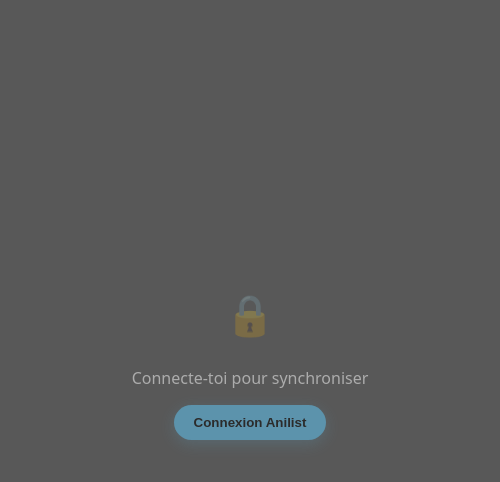
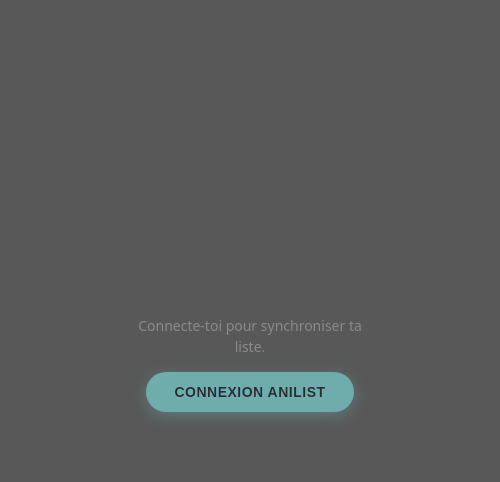
Before and after one commit to MomooowJr/anime-airing-alert, an Electron app: page index.html in a window 500 px wide. Shown: the part 50-532 px from the top of the page. Drawn offline with Linux system fonts and the light colour scheme.

Commit message:
UI/UX: Refined login screen, improved button visibility, and added full translations for errors and status messages

```diff
--- a/assets/scripts/renderer.js
+++ b/assets/scripts/renderer.js
@@ -15,6 +15,8 @@ const translations = {
   fr: {
     statusUpdating: "Sync...",
     statusError: "Erreur",
+    errorRateLimit: "Limite atteinte (Attends)",
+    errorAuth: "Erreur d'authentification",
     late: (n) => `+${n}`,
     upToDate: "À jour",
     settingsTitle: "Paramètres",
@@ -46,6 +48,11 @@ const translations = {
     optSortName: "Nom",
     optOrderAsc: "Croissant",
     optOrderDesc: "Décroissant",
+    // États
+    loginMessage: "Connecte-toi pour synchroniser ta liste.",
+    loginBtn: "Connexion Anilist",
+    emptyState: "Tout est à jour ! Café ? ☕",
+    welcomeTitle: "Bienvenue !",
     // Info-bulles
     tipTheme: "Change l'apparence visuelle de l'application.",
     tipLanguage: "Choisis entre le Français et l'Anglais.",
@@ -64,6 +71,8 @@ const translations = {
   en: {
     statusUpdating: "Sync...",
     statusError: "Error",
+    errorRateLimit: "Rate Limit (Wait)",
+    errorAuth: "Authentication Error",
     late: (n) => `+${n}`,
     upToDate: "Up to date",
     settingsTitle: "Settings",
@@ -95,6 +104,11 @@ const translations = {
     optSortName: "Name",
     optOrderAsc: "Ascending",
     optOrderDesc: "Descending",
+    // States
+    loginMessage: "Log in to sync your list.",
+    loginBtn: "Login with Anilist",
+    emptyState: "Up to date! Coffee? ☕",
+    welcomeTitle: "Welcome!",
     // Tooltips
     tipTheme: "Changes the visual appearance of the application.",
     tipLanguage: "Choose between French and English.",
@@ -229,6 +243,7 @@ async function fetchData(isManual = false) {
       statusEl.style.opacity = 1;
       loadingLine.classList.add("active");
       loadingLine.classList.remove("finished");
+      loadingLine.classList.remove("error"); // Ensure error state is cleared
       loadingLine.style.width = "50%"; // Fake progress
   }
 
@@ -244,14 +259,14 @@ async function fetchData(isManual = false) {
 
     if (response.status === 429) {
         console.warn("Rate Limit Exceeded");
-        if(isManual) statusEl.textContent = "Rate Limit (Wait)";
+        if(isManual) statusEl.textContent = t.errorRateLimit;
         isFetching = false;
         loadingLine.classList.remove("active");
         return;
     }
 
     const viewer = await response.json();
-    if(!viewer.data) throw new Error("Auth Error");
+    if(!viewer.data) throw new Error(t.errorAuth);
 
     if (isManual) loadingLine.style.width = "80%";
 
@@ -373,6 +388,12 @@ async function fetchData(isManual = false) {
 function applyTranslations() {
     const t = translations[lang];
     const setText = (id, txt) => { const el = document.getElementById(id); if(el) el.textContent = txt; };
+    setText("status", "");
+    setText("loginMessage", t.loginMessage);
+    setText("loginBtnText", t.loginBtn);
+    setText("emptyStateText", t.emptyState);
+    setText("welcomeTitle", t.welcomeTitle);
+
     setText("settingsTitle", t.settingsTitle);
     setText("logoutBtn", t.logout);
     setText("labelTheme", t.labelTheme);
--- a/assets/styles/style.css
+++ b/assets/styles/style.css
@@ -635,6 +635,30 @@ body.hide-ep-num .current-ep-num {
 	transform: scale(1.05);
 }
 
+.primary-btn {
+	background: var(--primary);
+	color: #000;
+	box-shadow: 0 4px 15px rgba(96, 205, 255, 0.4);
+	filter: brightness(1.4);
+	/* Nettement plus clair */
+	padding: 12px 28px;
+	font-size: 14px;
+	text-transform: uppercase;
+	letter-spacing: 0.5px;
+}
+
+.primary-btn:hover {
+	filter: brightness(1.6);
+	box-shadow: 0 6px 20px rgba(96, 205, 255, 0.6);
+}
+
+.empty-placeholder p {
+	color: var(--text-sec);
+	line-height: 1.5;
+	font-size: 14px;
+}
+
+
 /* Paramètres Overlay */
 .settings-overlay {
 	position: fixed;
--- a/index.html
+++ b/index.html
@@ -46,14 +46,15 @@
     <div id="lastUpdated" class="last-updated"></div>
 
     <div id="loginSection" class="empty-placeholder" style="display: none;">
-        <div class="placeholder-icon">🔒</div>
-        <p id="loginMessage">Connecte-toi pour synchroniser</p>
-        <button id="loginBtn" class="glass-btn">Connexion Anilist</button>
+        <p id="loginMessage" style="max-width: 250px; margin: 0 auto 15px;">Connecte-toi pour synchroniser</p>
+        <button id="loginBtn" class="glass-btn primary-btn">
+          <span id="loginBtnText">Connexion Anilist</span>
+        </button>
     </div>
 
     <div id="emptyState" class="empty-placeholder" style="display: none;">
         <div class="placeholder-icon">☕</div>
-        <p>Tout est à jour !</p>
+        <p id="emptyStateText">Tout est à jour !</p>
     </div>
 
     <div id="animeList" class="anime-container"></div>
```
